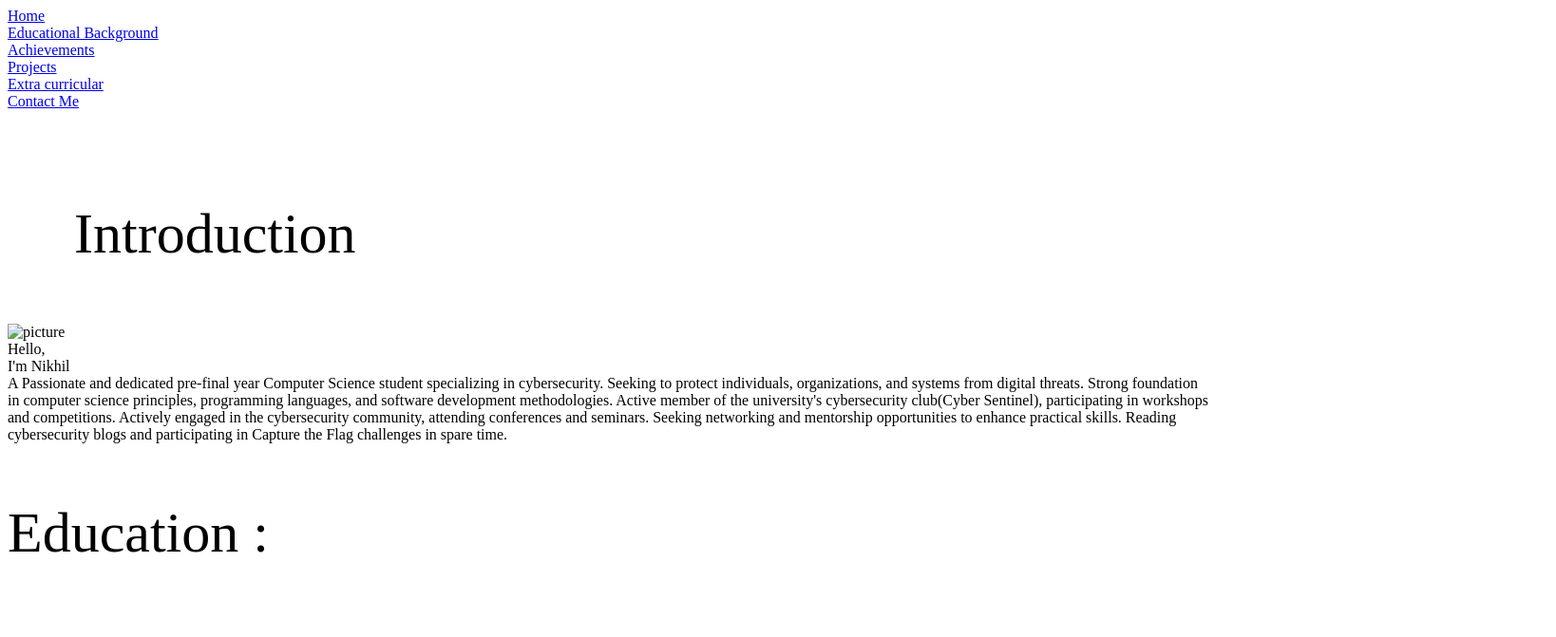
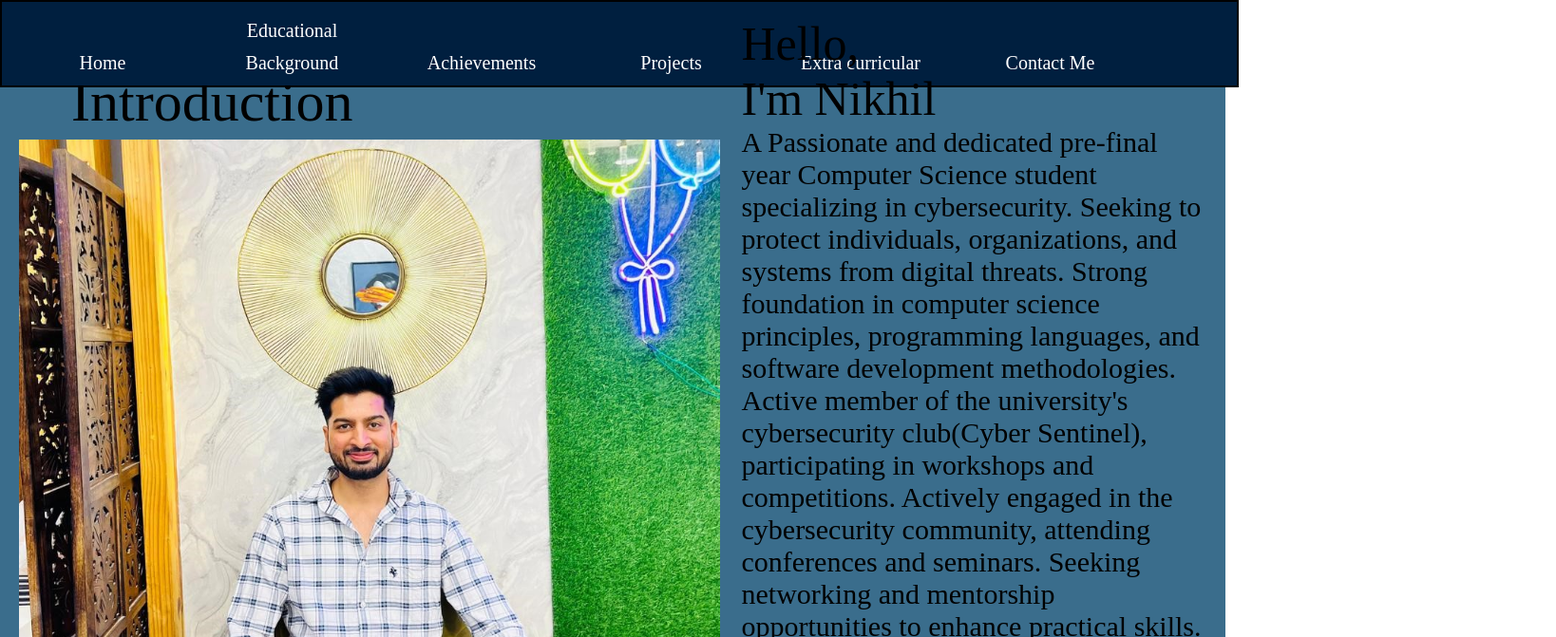
Before and after one commit to Ynikhil008/Portfolio, a plain HTML site: page index.html in a window 1280 px wide. Shown: the top 671 px of the page at 95% size, 1638 px wide, since content can reach past the window. Drawn offline with Linux system fonts and the light colour scheme; the site is published under a folder, as on GitHub Pages, so addresses that start at the root find nothing; a script that the page names is missing.

Commit message:
Update index.html

```diff
--- a/index.html
+++ b/index.html
@@ -11,7 +11,7 @@
                <meta http-equiv='X-UA-Compatible' content='IE=edge'>
                <title>Index Page</title>
                <meta name='viewport' content='width=device-width, initial-scale=1'>
-               <link rel='stylesheet' type='text/css' media='screen' href='/index.css'>
+               <link rel='stylesheet' type='text/css' media='screen' href='index.css'>
                <script src='main.js'></script>
         </head>
 
@@ -36,7 +36,7 @@
                     <br>
                     <br>
                     <p style="font-size: 60px; padding-left: 70px;">Introduction</p>
-                    <div class="profilepic"> <img src="\pic.jpeg" height="750px" alt="picture"></div>
+                    <div class="profilepic"> <img src="pic.jpeg" height="750px" alt="picture"></div>
                     <div class="intro">
                          <div class="intro1"> Hello, <br> I'm Nikhil</div>
                          <div class="intro2">A Passionate and dedicated pre-final year Computer Science student specializing in cybersecurity. Seeking to protect individuals, organizations, and systems from digital threats. Strong foundation in computer science principles, programming languages, and software development methodologies. Active member of the university's cybersecurity club(Cyber Sentinel), participating in workshops and competitions. Actively engaged in the cybersecurity community, attending conferences and seminars. Seeking networking and mentorship opportunities to enhance practical skills. Reading cybersecurity blogs and participating in Capture the Flag challenges in spare time. </div>
```
